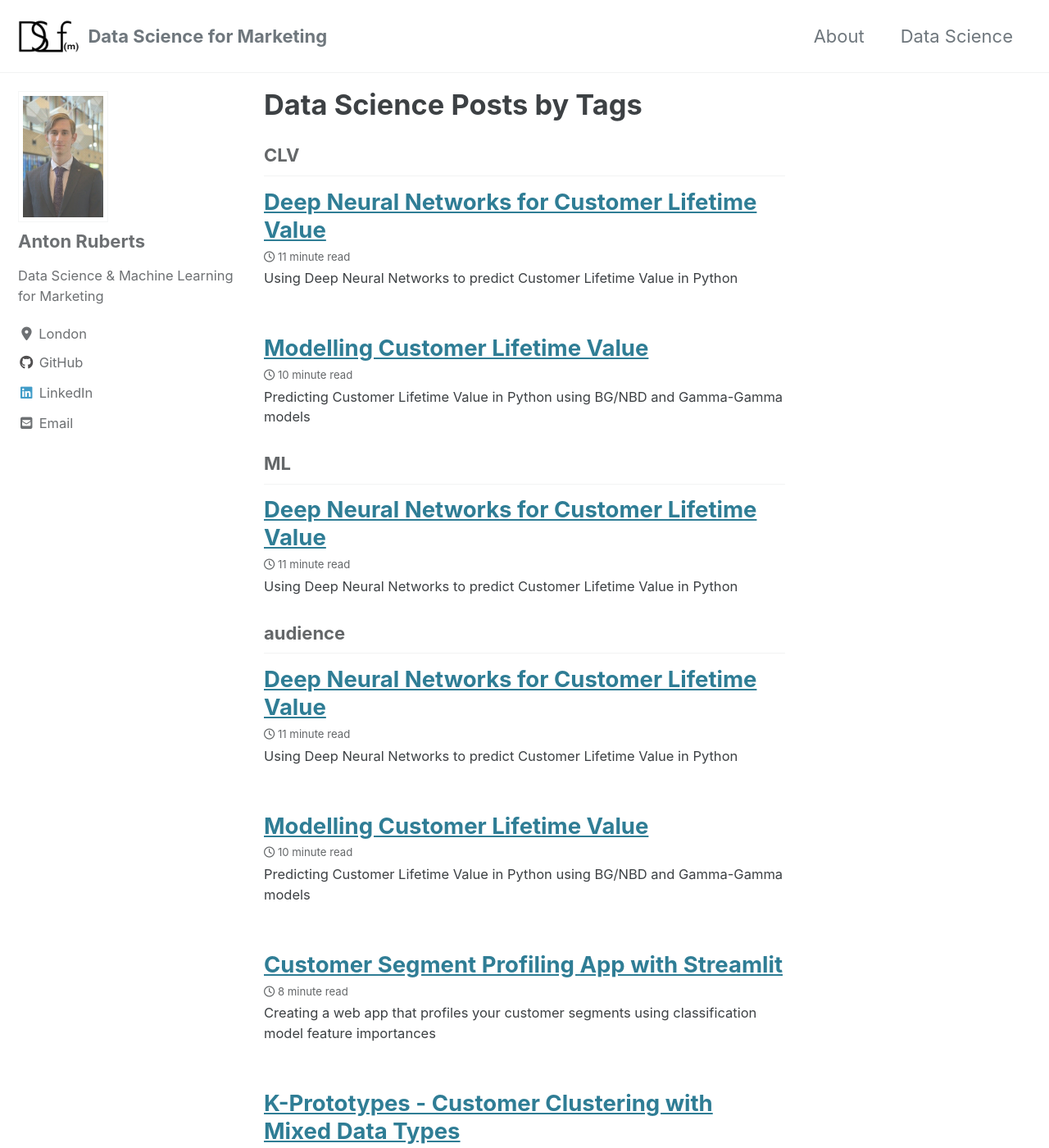
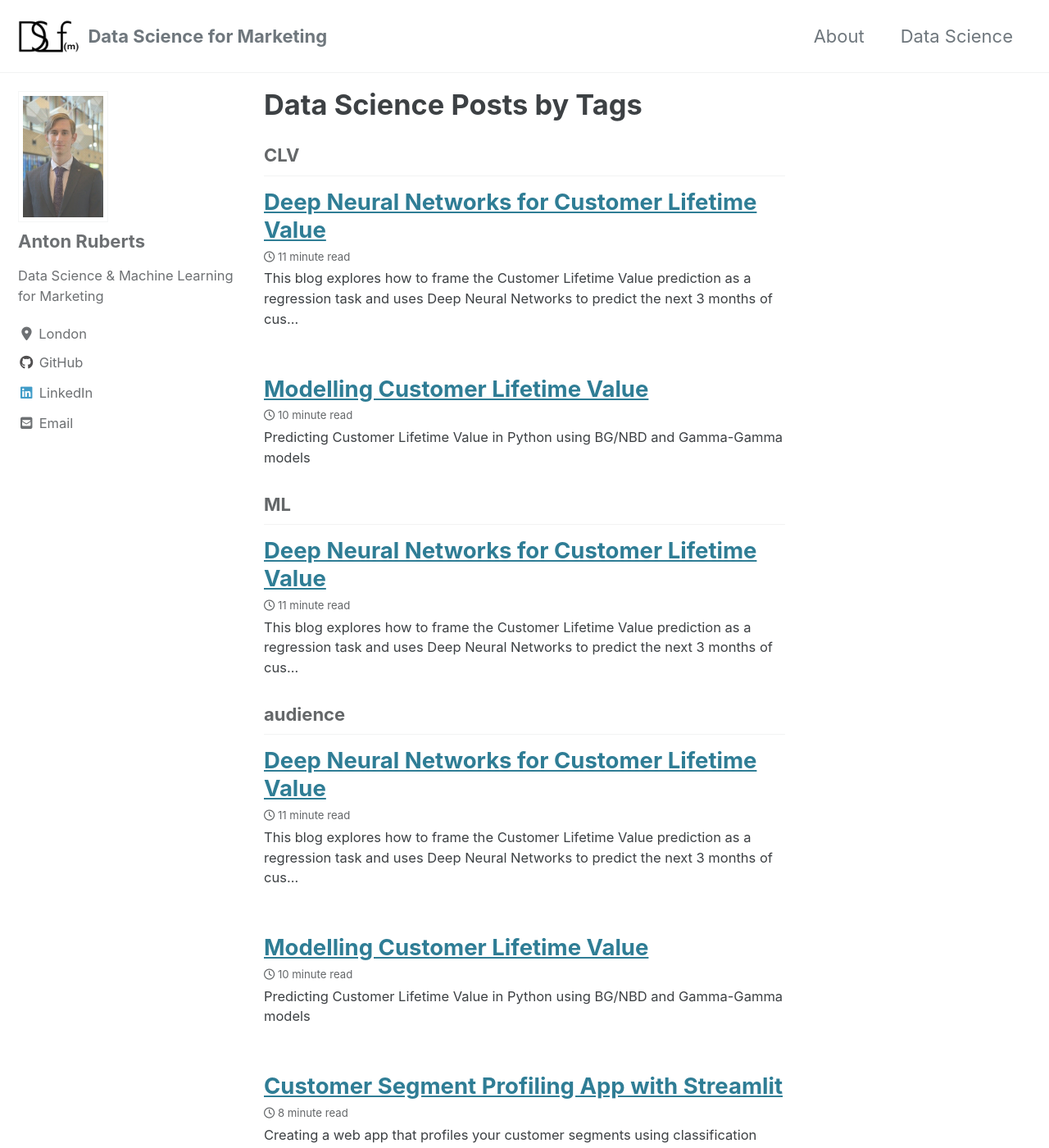
Before and after one commit to AntonsRuberts/AntonsRuberts.github.io, a Jekyll site: the page built from _pages/datascience.md, in a window 1280 px wide and 1400 px high. Shown: the whole window at 82% size. Built offline with Jekyll 4.4.1, drawn with Linux system fonts in a browser that asks for light colours; cached includes are drawn as plain includes; nearby versions of some CDN libraries.

Commit message:
Update 2020-06-10-DNN-for-CLV.md

```diff
--- a/_posts/2020-06-10-DNN-for-CLV.md
+++ b/_posts/2020-06-10-DNN-for-CLV.md
@@ -2,7 +2,7 @@
 title: Deep Neural Networks for Customer Lifetime Value
 date: 2020-06-10
 tags: [audience, CLV, ML]
-excerpt: "Using Deep Neural Networks to predict Customer Lifetime Value in Python"
+excerpt: "This blog explores how to frame the Customer Lifetime Value prediction as a regression task and uses Deep Neural Networks to predict the next 3 months of customer sales"
 classes: wide
 header:
     overlay_image: "/assets/images/dnn_clv/header.jpg"
```
